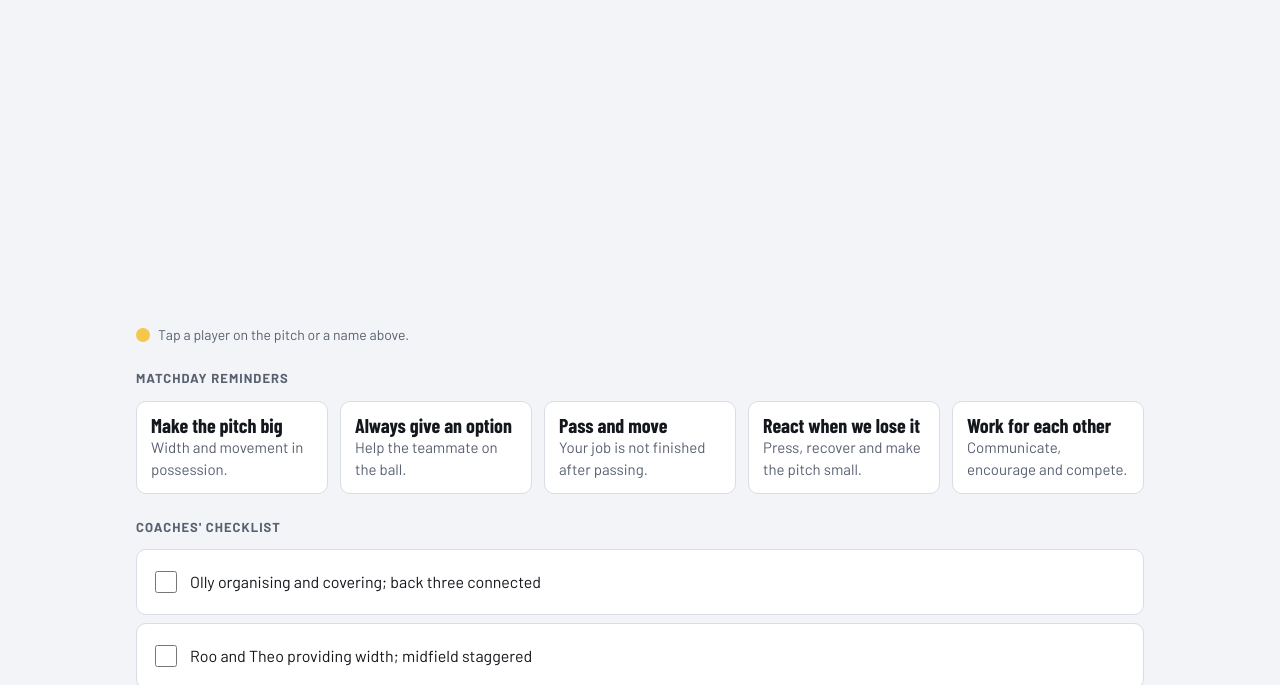
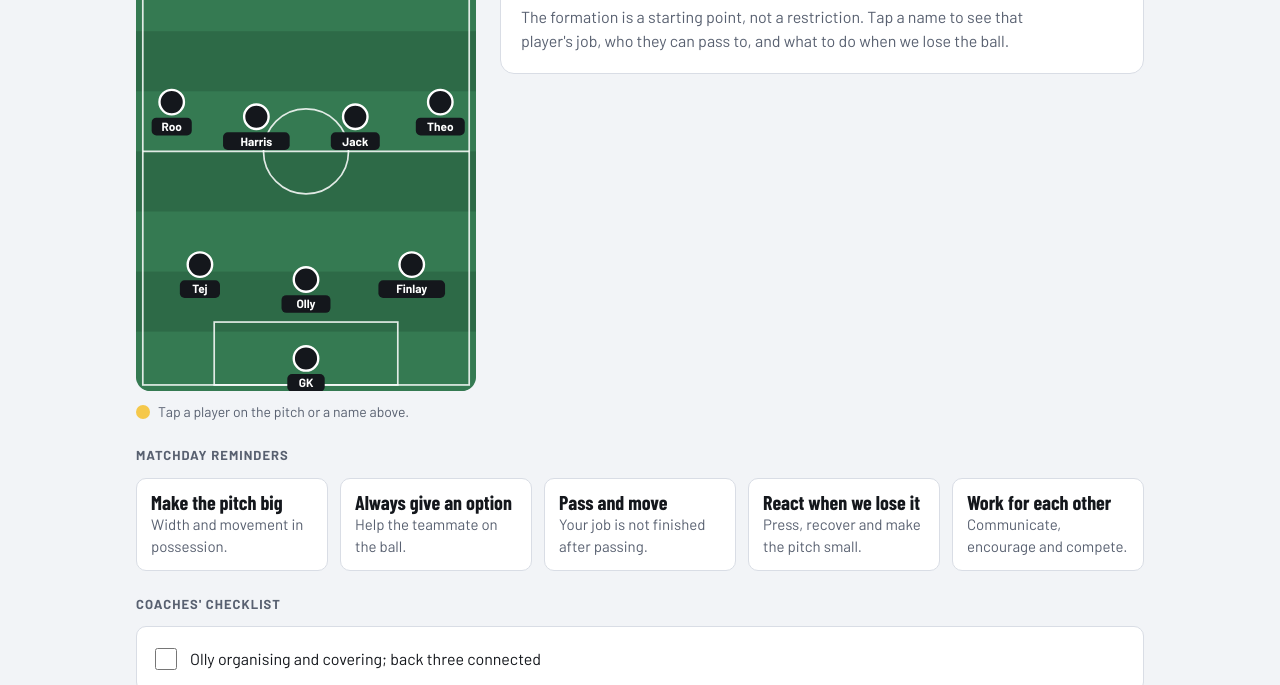
Before and after one commit to calhend/TKR---Command-centre-, a plain HTML site: page rob-roy-blacks-matchday.html in a window 1280 px wide. Shown: the part 415-1100 px from the top of the page. Drawn offline with nearby package versions, Linux system fonts and the light colour scheme; a web font is replaced by a local one.

Commit message:
Fix script syntax error that stopped player taps
Co-Authored-By: Claude Sonnet 5.5 <noreply@anthropic.com>
Claude-Session: https://claude.ai/code/session_01PKa3nSNNBN5NdPw6kMv3Dw

```diff
--- a/rob-roy-blacks-matchday.html
+++ b/rob-roy-blacks-matchday.html
@@ -296,7 +296,7 @@
       panelEl.innerHTML =
         '<div class="intro block"><h2>Our objective</h2>' +
         '<p><strong>Help the player on the ball, create space and stay connected as a team.</strong></p>' +
-        '<p class="muted">The formation is a starting point, not a restriction. Tap a name to see that player's job, who they can pass to, and what to do when we lose the ball.</p></div>';
+        '<p class="muted">The formation is a starting point, not a restriction. Tap a name to see that player\'s job, who they can pass to, and what to do when we lose the ball.</p></div>';
       legendEl.textContent = 'Tap a player on the pitch or a name above.';
       return;
     }
```
